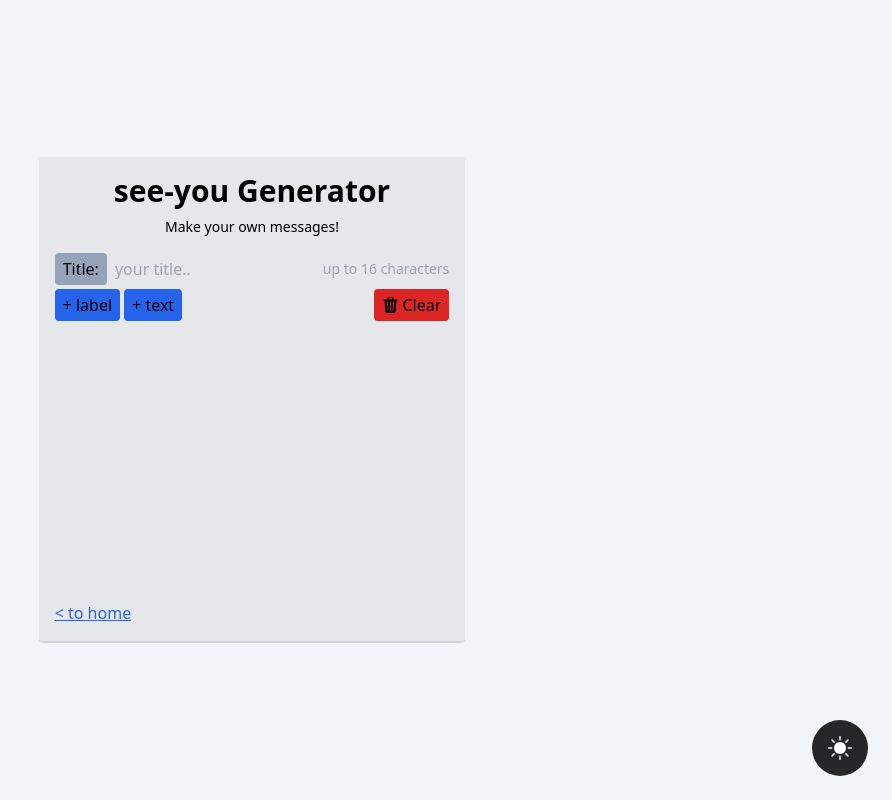
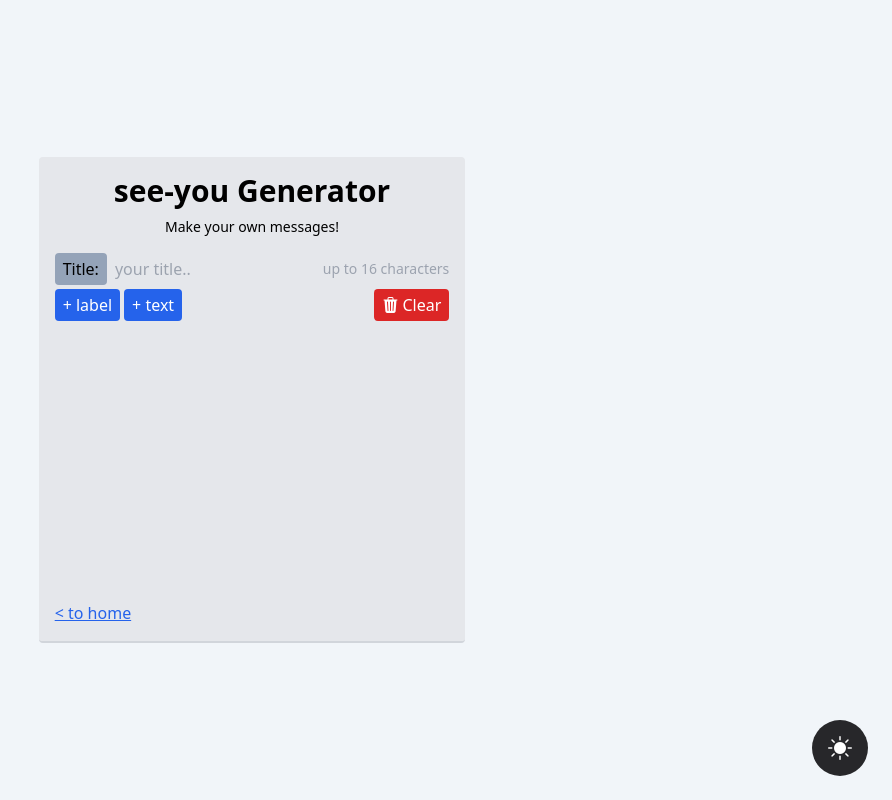
Before and after one commit to valenthyne-ut/see-ya, a Vue app: page /#/generator in a window 1280 px wide. Shown: the whole page, without its empty margins (388-1280 px from the left). Built offline with nearby package versions, Linux system fonts and the light colour scheme.

Commit message:
Change colored button text color to white

```diff
--- a/src/components/Buttons/BlueButton.vue
+++ b/src/components/Buttons/BlueButton.vue
@@ -1,7 +1,7 @@
 <script setup lang="ts"></script>
 
 <template>
-	<button type="button" class="px-2 py-1 rounded transition-colors bg-blue-600 hover:bg-blue-700 active:bg-blue-800">
+	<button type="button" class="px-2 py-1 rounded transition-colors bg-blue-600 hover:bg-blue-700 active:bg-blue-800 text-white">
 		<slot></slot>
 	</button>
 </template>
--- a/src/components/Buttons/RedButton.vue
+++ b/src/components/Buttons/RedButton.vue
@@ -1,7 +1,7 @@
 <script setup lang="ts"></script>
 
 <template>
-	<button type="button" class="px-2 py-1 rounded transition-colors bg-red-600 hover:bg-red-700 active:bg-red-800">
+	<button type="button" class="px-2 py-1 rounded transition-colors bg-red-600 hover:bg-red-700 active:bg-red-800 text-white">
 		<slot></slot>
 	</button>
 </template>
```
